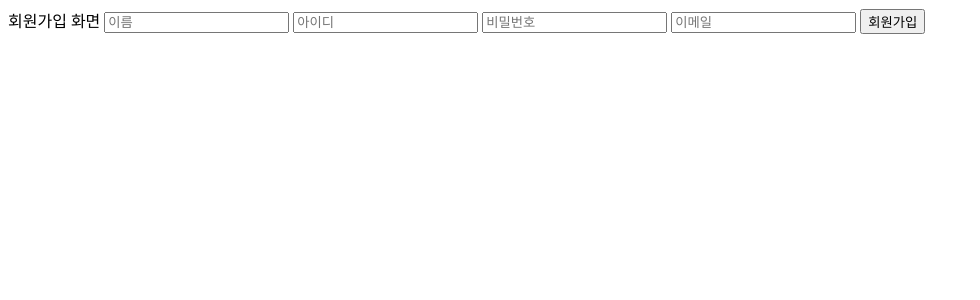
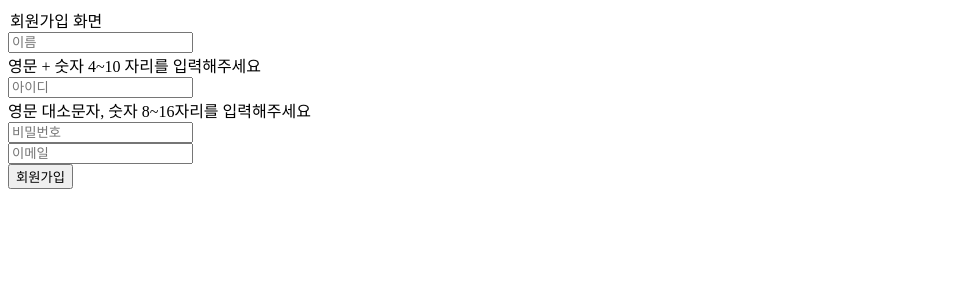
Before and after one commit to Tjdnjs/2022-H-UP-J-and-S-, a Flask app: page /user/register in a window 1280 px wide. Shown: the top 300 px of the page, without its empty margins (0-980 px from the left). Run offline with Flask 2, Linux system fonts and the light colour scheme.

Commit message:
[update] login/signin

```diff
--- a/static/css/bodygrid.css
+++ b/static/css/bodygrid.css
@@ -1,7 +1,9 @@
+html, body{
+  height: 100vh;
+  margin: 0;
+}
 body{
   width: 100vw; /*부모의 영향을 받지 않고 뷰포트 기준 전체화면 꽉 채우는 width*/
-  height: 100vh;
-  margin: 0;
   display: grid;
   grid-template-columns: 1fr 2.75fr;
   grid-template-rows: 6rem auto 4rem;
--- /dev/null
+++ b/static/js/check.js
@@ -0,0 +1,21 @@
+const id = document.querySelector('user_id')
+const test1 = () => {
+  const isValid = input.validity.valid
+  if (!isValid) {
+    input.setCustomValidity('올바른 아이디 형식이 아닙니다')
+    input.reportValidity()
+  }
+}
+
+id.addEventListener('change', test1)
+
+const pw = document.querySelector('user_pw')
+const test2 = () => {
+  const isValid = input.validity.valid
+  if (!isValid) {
+    input.setCustomValidity('올바른 비밀번호 형식이 아닙니다')
+    input.reportValidity()
+  }
+}
+
+id.addEventListener('change', test2)
--- a/templates/login.html
+++ b/templates/login.html
@@ -20,7 +20,7 @@
           <a>Plan</a><br>
           <a>Personal</a><br>
           <a>Group</a><br>
-          <div><a href="/user">login</a> / <a href="">Sign up</a></div>
+          <div><a href="/user">login</a> / <a href="/user/register">Sign up</a></div>
         {% else %}
           <div>{{current_user.name}}님</div>
           <a href="">My Page</a><br>
@@ -41,7 +41,7 @@
                 <div class="int-area"><input type="password" placeholder="password" name="pw" /></div>
                 <div class="btn-area"><input type="submit" id="btn" value="login" /></div>
               </form>
-              <a id="sign-up" href="">Sign up</a>
+              <a id="sign-up" href="/user/register">Sign up</a>
           </div>
 
         {% else %}
--- a/templates/signin.html
+++ b/templates/signin.html
@@ -9,14 +9,24 @@
 <body>
     <form action="/user/registerAction" method="POST">
 
-        <legned class="border-bottom mb-4">회원가입 화면</legned>
-        <input type='text' name='user_name' placeholder="이름">
-        <input type='text' name='user_id' placeholder="아이디">
-        <input type='password' name='user_pw' placeholder="비밀번호">
-        <input type='email' name='user_email' placeholder="이메일">
+        <legend>회원가입 화면</legend>
+        <div>
+            <input type='text' name='user_name' placeholder="이름" required>
+        </div>
+        <div>
+            <div>영문 + 숫자 4~10 자리를 입력해주세요</div>
+            <input type='text' name='user_id' pattern="[a-zA-z0-9]{4,10}" max_length="10" placeholder="아이디" required>
+        </div>
+        <div>
+            <div>영문 대소문자, 숫자 8~16자리를 입력해주세요</div>
+            <input type='password' name='user_pw' pattern="[a-zA-z0-9]{8,16}" placeholder="비밀번호" required>
+        </div>
+        <div>
+            <input type='email' name='user_email' placeholder="이메일" required>
+        </div>
         <input type='submit' value='회원가입'></input>
 
-        </form>
-
+    </form>
+    <script src="../static/js/check.js"></script>
 </body>
 </html>
--- a/view/user.py
+++ b/view/user.py
@@ -50,16 +50,19 @@ def logout():
 def register():
     return render_template('signin.html')
 
+
 @user.route('/registerAction', methods=['POST'])
 def registerAction():
     user_id = request.form.get('user_id')
     user_pw = request.form.get('user_pw')
     user_name = request.form.get('user_name')
     user_email = request.form.get('user_email')
-    result = User.create(user_name, user_id, user_pw,  user_email)
-    if result:  # 회원가입 성공
+    if User.get(user_id):
+        return '<script>alert("이미 존재하는 ID 입니다");history.go(-1);</script>'
+    else:
+        result = User.create(user_name, user_id, user_pw,  user_email)
         return redirect(url_for('user.user_page')) #  로그인 페이지로
-    else:   # DB 오류
+    if not result:
         return '<script>alert("회원가입 오류입니다");history.go(-1);</script>'
 
 # 회원탈퇴
```
